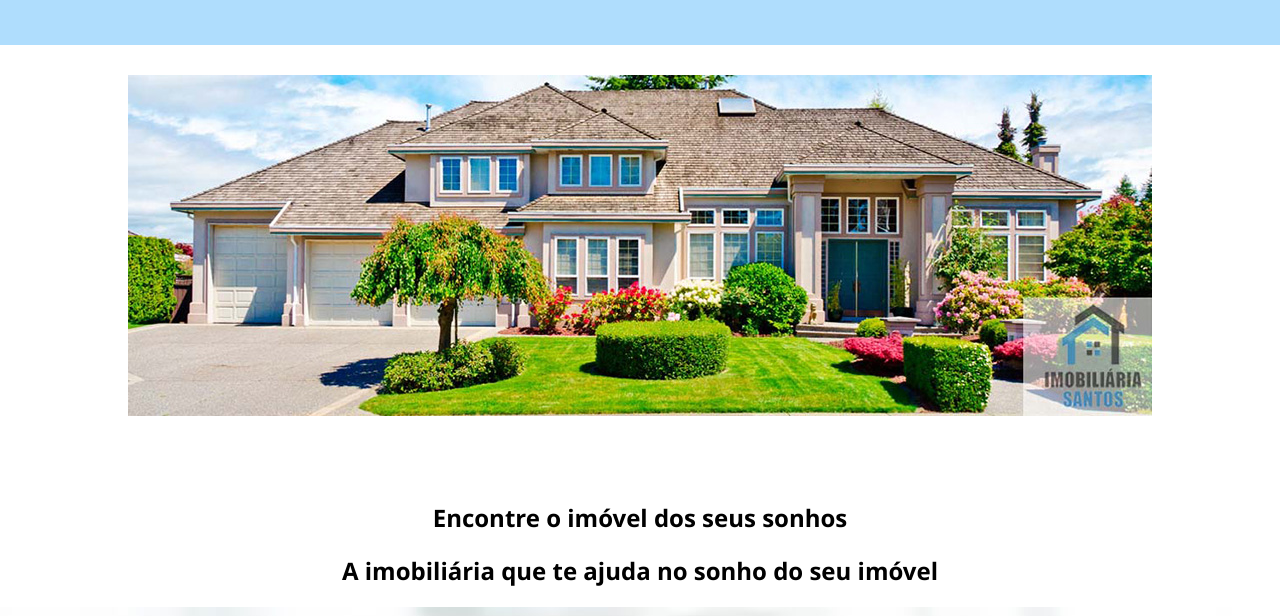
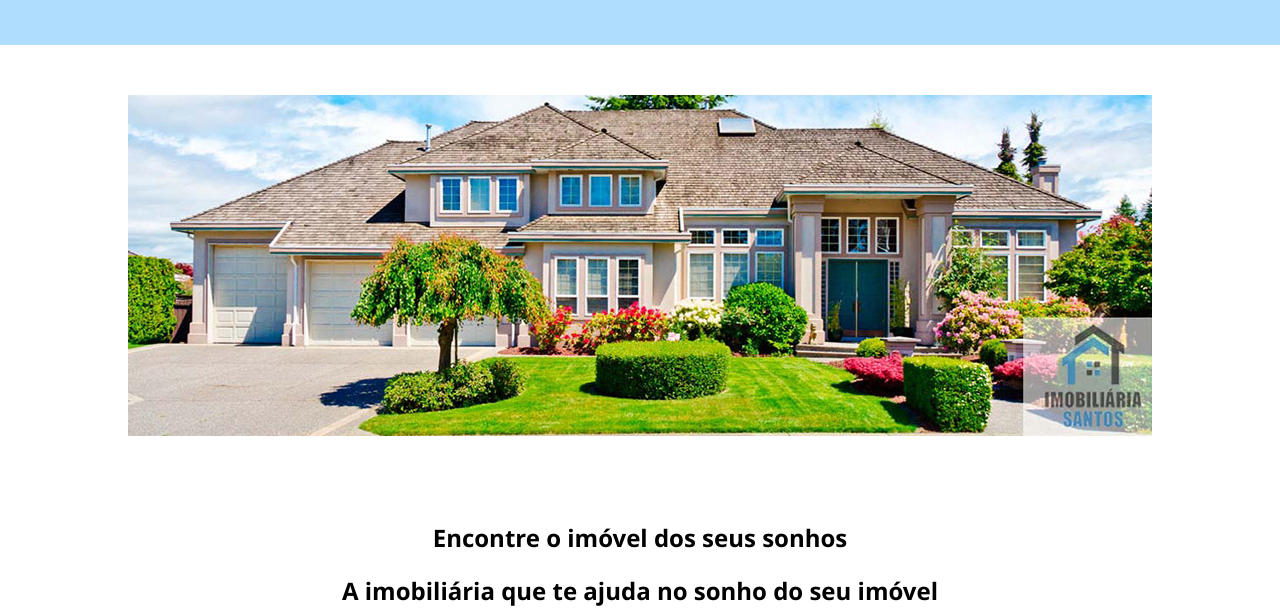
Before and after one commit to lexilva/imobiliariasantos, a plain HTML site: page index.html in a window 1280 px wide. Shown: the part 184-800 px from the top of the page. Drawn offline with Linux system fonts and the light colour scheme.

Commit message:
Estilização da Sessão 2

```diff
--- a/assets/css/estilo.css
+++ b/assets/css/estilo.css
@@ -35,3 +35,7 @@ p{
    text-decoration: none;
    margin: 0 10px;
 }
+.banner{
+    margin-top: 50px;
+    padding-top: 0;
+}
```
